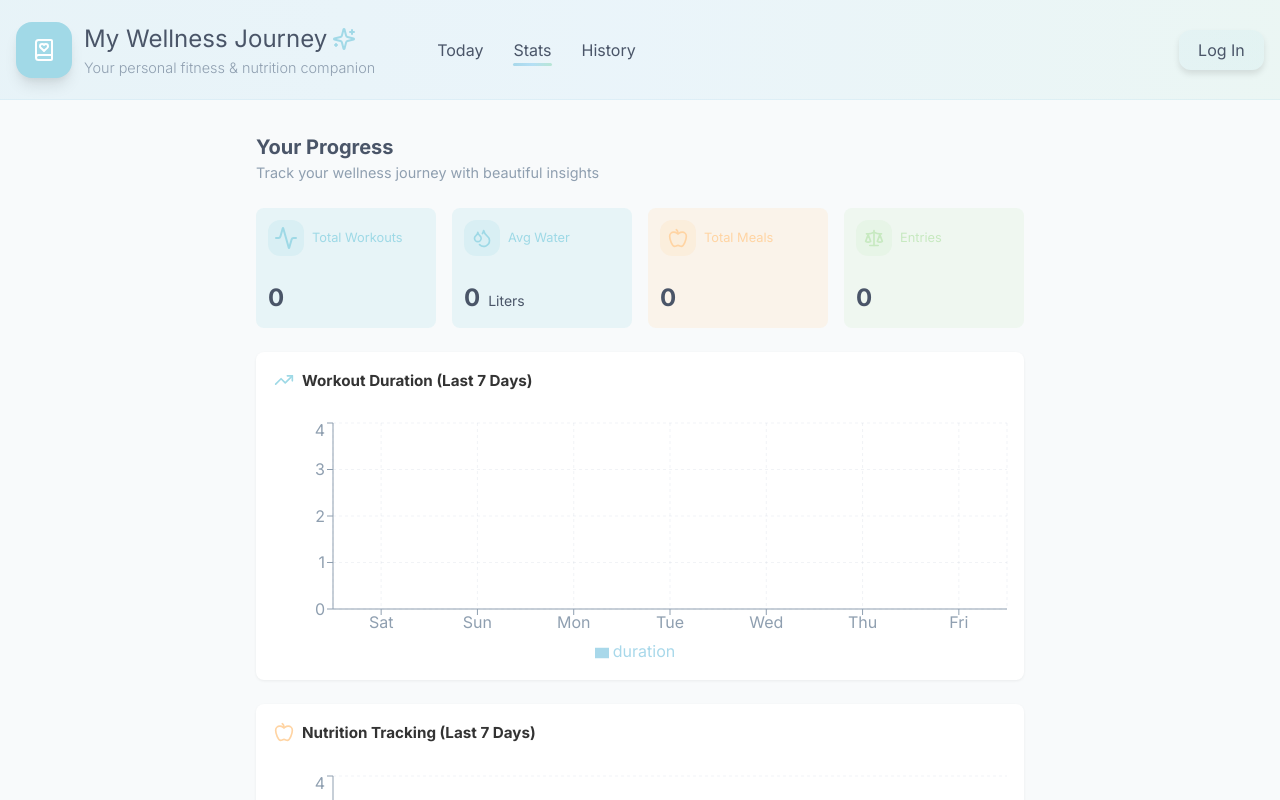
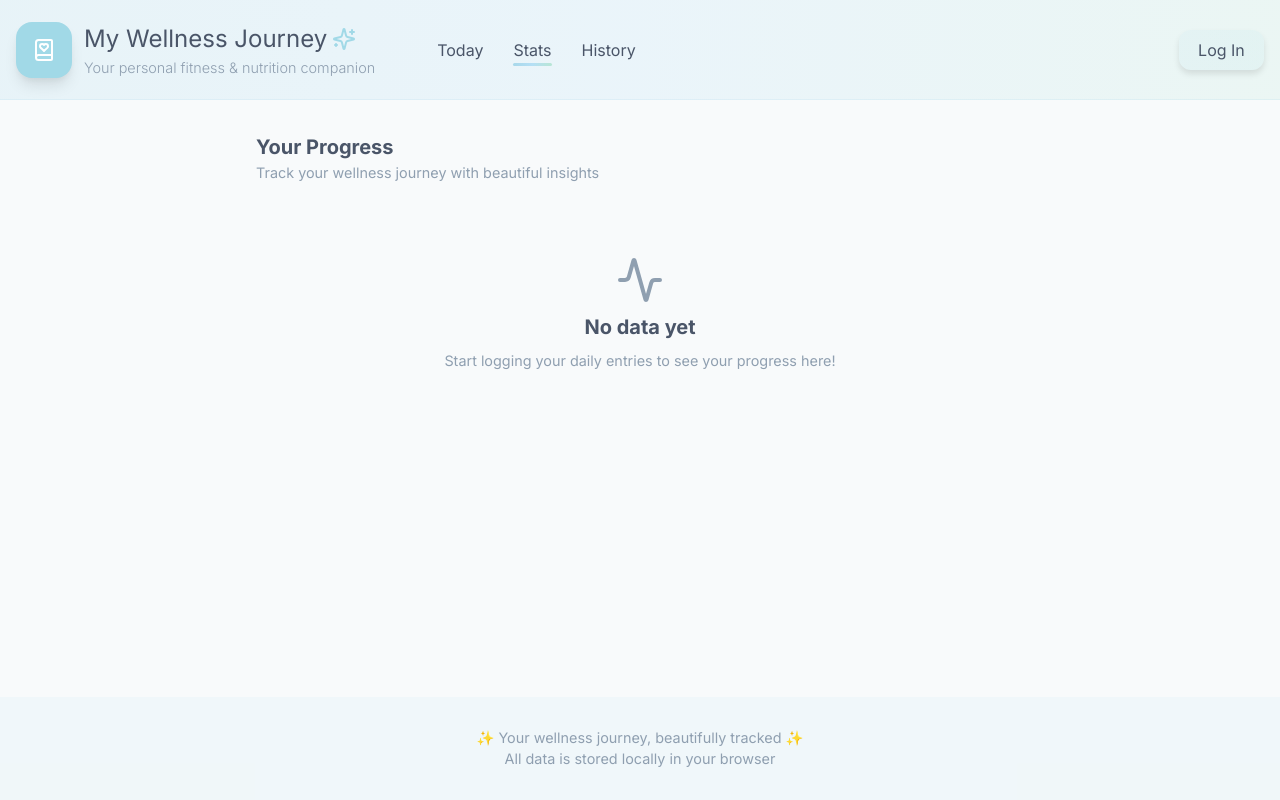
Before and after one commit to RevainIDN/workout-journal-app, a Next.js app: page /stats in a window 1280 px wide. Shown: the top 800 px of the page. Built offline with nearby package versions, Linux system fonts and the light colour scheme.

Commit message:
feat: add conditional rendering for workout and nutrition charts

```diff
--- a/src/app/history/components/HistoryDropdown/HistoryDropdown.module.css
+++ b/src/app/history/components/HistoryDropdown/HistoryDropdown.module.css
@@ -53,3 +53,12 @@
 	background-color: var(--default-background);
 	padding: 16px;
 }
+
+.noDataOverlay {
+	display: flex;
+	flex-direction: column;
+	align-items: center;
+	gap: 8px;
+	color: #8f9fb0;
+	margin-top: 48px;
+}
--- a/src/app/stats/components/StatsSection/StatsSection.module.css
+++ b/src/app/stats/components/StatsSection/StatsSection.module.css
@@ -2,12 +2,12 @@
 	display: grid;
 	grid-template-columns: repeat(4, 1fr);
 	gap: 16px;
+	margin-bottom: 24px;
 }
 
 .statsCharts {
 	display: flex;
 	flex-direction: column;
-	margin-top: 24px;
 	gap: 24px;
 }
 
@@ -42,3 +42,12 @@
 	font-size: 0.95rem;
 	color: var(--text-muted, #333);
 }
+
+.noDataOverlay {
+	display: flex;
+	flex-direction: column;
+	align-items: center;
+	gap: 8px;
+	color: #8f9fb0;
+	margin-top: 48px;
+}
--- a/src/app/stats/components/StatsSection/StatsSection.tsx
+++ b/src/app/stats/components/StatsSection/StatsSection.tsx
@@ -8,6 +8,7 @@ import InfoCard from '@/components/ui/InfoCard/InfoCard'
 import ProgressIcon from '@/components/icons/ProgressIcon'
 import MealIcon from '@/components/icons/MealIcon'
 import WeightIcon from '@/components/icons/WeightIcon'
+import HealthIcon from '@/components/icons/HealthIcon'
 
 import {
 	ResponsiveContainer,
@@ -108,16 +109,22 @@ export default function StatsSection() {
 			.slice(-30)
 	}, [sortedEntries])
 
+	const hasWorkoutData = workoutData.some(d => d.duration > 0)
+	const hasNutritionData = nutritionData.some(d => d.calories > 0 || d.protein > 0 || d.carbs > 0 || d.fats > 0)
+
 	return (
 		<section className={statsStyles.statsSection}>
+			{entries.length > 0 && (
 				<div className={statsStyles.statsInfo}>
 					<InfoCard type="Workout" title='Total Workouts' value={totalWorkouts} fontSize='1.5rem' titleFontSize='0.8rem' height={120} svgCover={true} />
 					<InfoCard type="Water" title='Avg Water' value={`${avgWater}`} subValue='Liters' fontSize='1.5rem' titleFontSize='0.8rem' height={120} svgCover={true} />
 					<InfoCard type="Nutrition" title='Total Meals' value={totalMeals} fontSize='1.5rem' titleFontSize='0.8rem' height={120} svgCover={true} />
 					<InfoCard type="Entries" title='Entries' value={entries.length} fontSize='1.5rem' titleFontSize='0.8rem' height={120} svgCover={true} />
 				</div>
+			)}
 
 			<div className={statsStyles.statsCharts}>
+				{hasWorkoutData && (
 					<div className={statsStyles.chartCard}>
 						<div className={`${statsStyles.chartHeader} ${statsStyles.workoutHeader}`}>
 							<ProgressIcon />
@@ -136,7 +143,9 @@ export default function StatsSection() {
 							</ResponsiveContainer>
 						)}
 					</div>
+				)}
 
+				{hasNutritionData && (
 					<div className={statsStyles.chartCard}>
 						<div className={`${statsStyles.chartHeader} ${statsStyles.nutritionHeader}`}>
 							<MealIcon />
@@ -158,7 +167,9 @@ export default function StatsSection() {
 							</ResponsiveContainer>
 						)}
 					</div>
+				)}
 
+				{weightData.length > 0 && (
 					<div className={statsStyles.chartCard}>
 						<div className={`${statsStyles.chartHeader} ${statsStyles.weightHeader}`}>
 							<WeightIcon />
@@ -177,7 +188,15 @@ export default function StatsSection() {
 							</ResponsiveContainer>
 						)}
 					</div>
+				)}
 			</div>
+			{entries.length === 0 && (
+				<div className={statsStyles.noDataOverlay}>
+					<HealthIcon width={48} height={48} />
+					<h1>No data yet</h1>
+					<p>Start logging your daily entries to see your progress here!</p>
+				</div>
+			)}
 		</section>
 	)
 }
```
Also changed, not shown: src/app/history/components/HistoryDropdown/HistoryDropdown.tsx (+7 -0 lines). Lines whose indentation alone changed are shown as unchanged.
